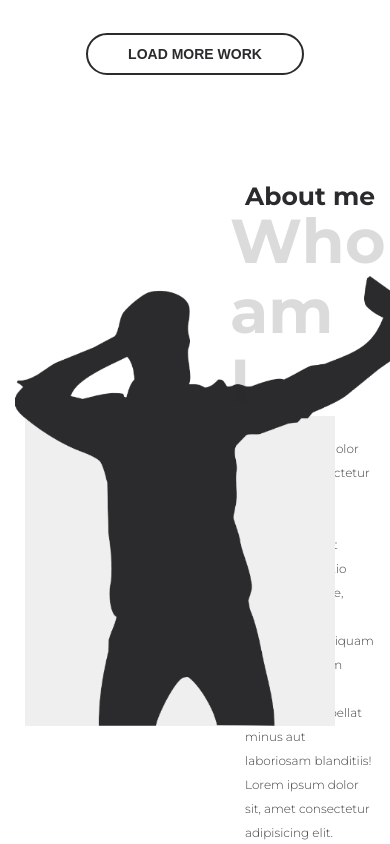
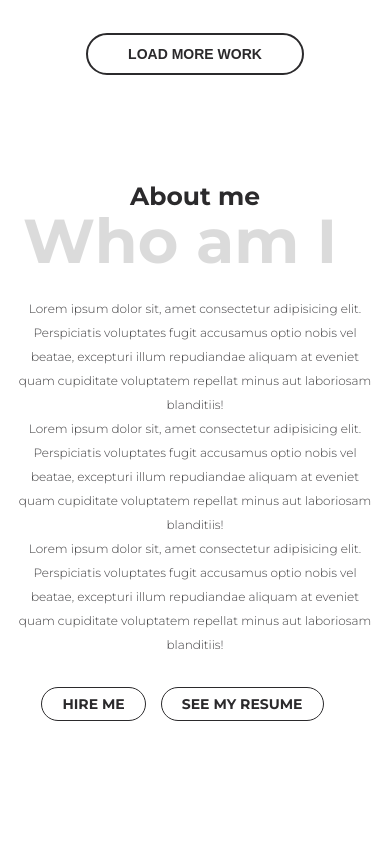
Before and after one commit to Babiy7/designer-app, a React app: page / in a window 390 px wide. Shown: the part 4380-5224 px from the top of the page. Built offline with nearby package versions, Linux system fonts and the light colour scheme.

Commit message:
Made mobile scaling for AboutMe component.

```diff
--- a/src/components/Sections/AboutMe/AboutMe.module.scss
+++ b/src/components/Sections/AboutMe/AboutMe.module.scss
@@ -53,6 +53,10 @@
         }
       }
 
+      @media ($mobile-L) {
+        display: none;
+      }
+
       .Image {
         position: absolute;
         bottom: 0;
@@ -71,6 +75,20 @@
       width: 50%;
 
       padding: 50px 0 50px 50px;
+
+      @media ($mobile-L) {
+        width: 100%;
+
+        padding-left: 0;
+
+        text-align: center;
+      }
+
+      @media ($mobile-S) {
+        display: flex;
+        flex-direction: column;
+        align-items: center;
+      }
 
       .FirstTitle {
         color: $black;
@@ -103,6 +121,12 @@
         @media ($tablet) {
           @include fontBase(62px, 700, 70px);
         }
+
+        @media ($mobile-S) {
+          margin-left: 30px;
+
+          @include fontBase(45px, 700, 60px);
+        }
       }
 
       .Text {
@@ -124,6 +148,23 @@
         bottom: 0;
         right: 0;
       }
+
+      @media ($mobile-L) {
+        position: relative;
+
+        display: flex;
+        justify-content: center;
+        margin-top: 30px;
+      }
+
+      @media ($mobile-S) {
+        width: 80%;
+        height: 80px;
+
+        margin-left: 0;
+        flex-direction: column;
+        justify-content: space-between;
+      }
     }
   }
 }
```
